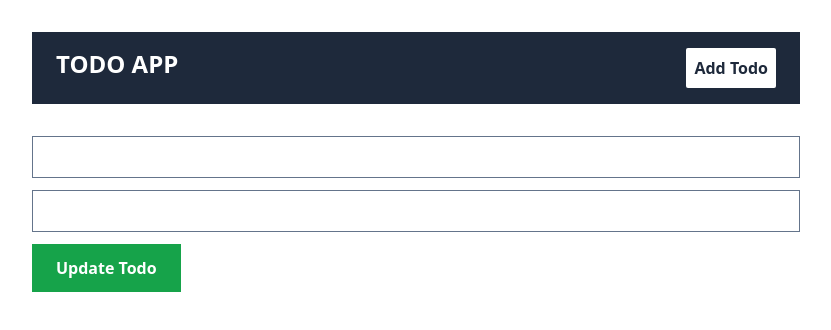
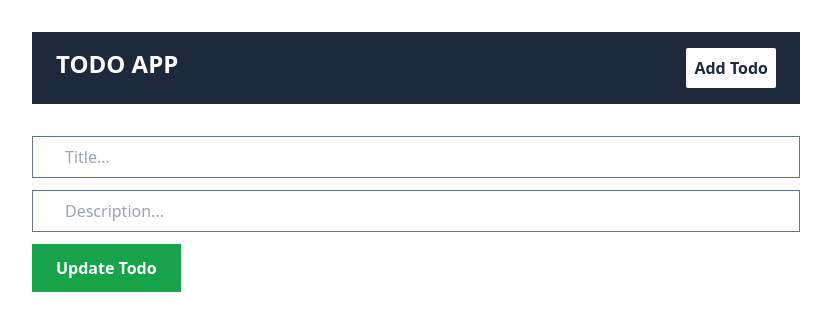
Before and after one commit to KIRENGA-Remy/Nextjs-Todo-App-, a Next.js app: page /editTodo/1 in a window 1280 px wide. Shown: the top 330 px of the page, without its empty margins (224-1055 px from the left). Built offline with nearby package versions, Linux system fonts and the light colour scheme; no server answers; the database is empty.

Commit message:
modified url

```diff
--- a/app/api/todo/[id]/route.js
+++ b/app/api/todo/[id]/route.js
@@ -4,7 +4,6 @@ import Todo from '../../../../model/todo'
 export async function PUT(request, { params }) {
     const {id} = params;
     const {newTitle: title, newDescription: description } = await request.json();
-
     const updated = await Todo.findByIdAndUpdate(id, { title, description});
     return NextResponse.json({message: "Successfully Updated todo", updated}, {status: 200});
 }
--- a/app/editTodo/[id]/page.jsx
+++ b/app/editTodo/[id]/page.jsx
@@ -2,7 +2,7 @@ import EditTodoForm from '../../../components/EditTodoForm';
 
 const fetchTodoById = async (id) => { // Renamed to reflect fetching, not updating
   try {
-    const response = await fetch(`/api/todo/${id}`, {
+    const response = await fetch(`http://localhost:3000/api/todo/${id}`, {
       cache: "no-store", // Ensures the latest data is fetched
     });
     if (!response.ok) {
--- a/components/EditTodoForm.jsx
+++ b/components/EditTodoForm.jsx
@@ -33,8 +33,8 @@ function EditTodoForm({ id, title, description}) {
   }
   return (
     <form onSubmit={handleUpdateTodo} className='flex flex-col gap-3'>
-      <input type="text" onChange={(e) => setNewTitle(e.target.value)} value={newTitle} className='border border-slate-500 px-8 py-2' placeholder={newTitle} />
-      <input type="text" onChange={(e) => setNewDescription(e.target.value)} value={newDescription} className='border border-slate-500 px-8 py-2' placeholder={newDescription} />
+      <input type="text" onChange={(e) => setNewTitle(e.target.value)} value={newTitle} className='border border-slate-500 px-8 py-2' placeholder="Title..." />
+      <input type="text" onChange={(e) => setNewDescription(e.target.value)} value={newDescription} className='border border-slate-500 px-8 py-2' placeholder="Description..." />
       <button type='submit' className='bg-green-600 font-bold text-white py-3 px-6 w-fit'>Update Todo</button>
     </form>
   )
--- a/components/GetTodos.jsx
+++ b/components/GetTodos.jsx
@@ -12,7 +12,6 @@ const getTodos = async () => {
         if (!res.ok) {
             throw new Error("Failed to fetch todos");
         }
- console.log(process.env.FRONTEND_URL);
 
         return await res.json();  // Await the parsed JSON response
     } catch (err) {
```
